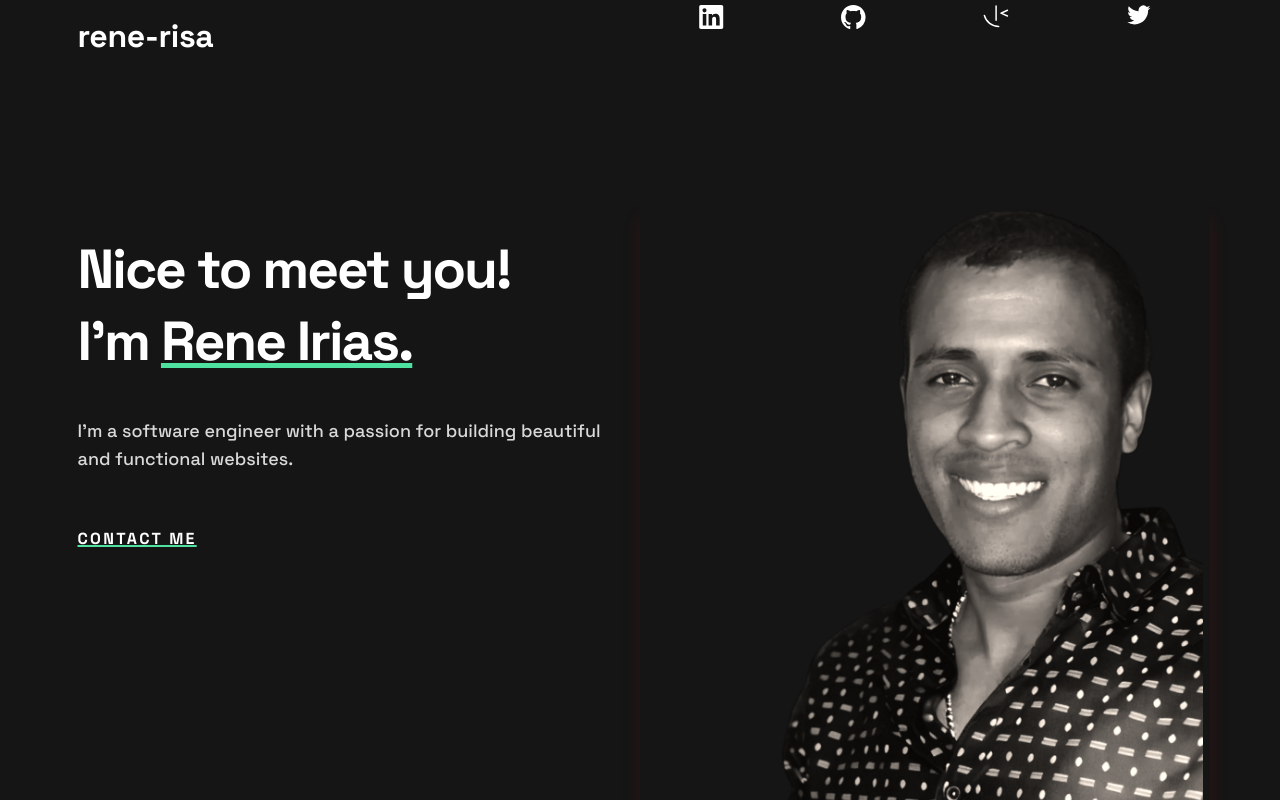
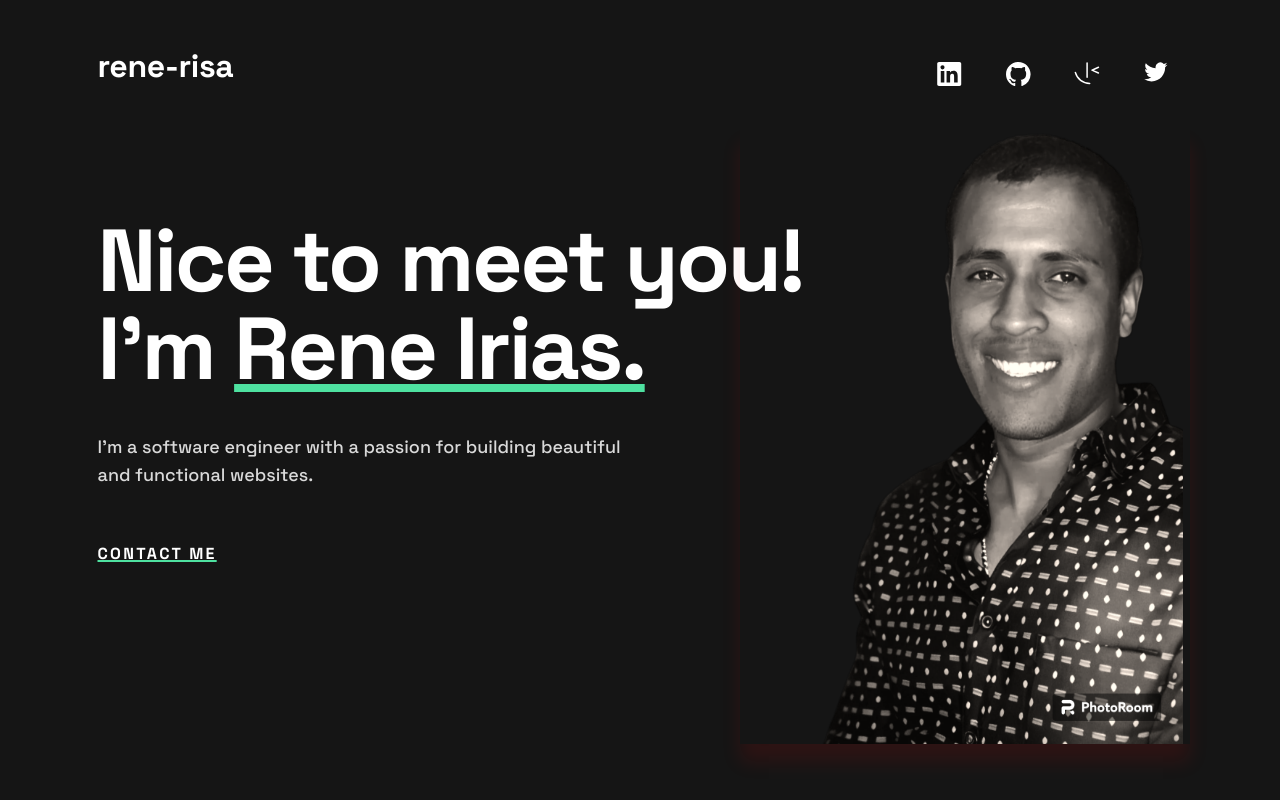
Before and after one commit to ReneRisa/portfolio, a React (Create React App) app: page / in a window 1280 px wide. Shown: the top 800 px of the page. Built offline with nearby package versions, Linux system fonts and the light colour scheme; no server answers.

Commit message:
header xl screen completed

```diff
--- a/public/index.html
+++ b/public/index.html
@@ -48,9 +48,9 @@
           <!--// col for the icons and portrait -->
           <div class="col-6 col-md-6 order-md-3" id="container-IconsPortrait">
             <!-- // row for the icons and portrait-->
-            <div class="row justify-content-center">
+            <div class="row justify-content-end">
               <!--// col for the icons -->
-              <div class="col-12">
+              <div class="col-12 col-md-8 col-xl-6" id="container-icons-header">
                 <!--// row for the icons -->
                 <div class="row justify-content-center">
                   <!--col for linkedin icon-->
@@ -85,7 +85,12 @@
               </div>-->
               <!--// col for the portrait picture-->
               <div class="col-12 mb-5" id="container-portrait">
-                <img src="./portrait-Photo.webp" alt="" class="img-fluid" />
+                <img
+                  src="./portrait-Photo.webp"
+                  alt=""
+                  class="img-fluid"
+                  id="portrait"
+                />
               </div>
               <!--// col for the circle
               <div class="col-12" id="circle">
@@ -126,45 +131,45 @@
         <!--row for skill sets -->
         <div class="row">
           <!--col for html -->
-          <div class="col-12 mt-5 mb-5 col-md-6">
+          <div class="col-12 mt-5 mb-5 col-md-6 col-xl-4">
             <p class="whiteLabel" id="skill-label">HTML</p>
             <p class="whiteLabel" id="experience-label">
               2 Years of Experience
             </p>
           </div>
           <!--col for css -->
-          <div class="col-12 mt-5 mb-5 col-md-6">
+          <div class="col-12 mt-5 mb-5 col-md-6 col-xl-4">
             <p class="whiteLabel" id="skill-label">CSS</p>
             <p class="whiteLabel" id="experience-label">
               2 Years of Experience
             </p>
           </div>
           <!--col for javascript -->
-          <div class="col-12 mt-5 mb-5 col-md-6">
+          <div class="col-12 mt-5 mb-5 col-md-6 col-xl-4">
             <p class="whiteLabel" id="skill-label">JavaScript</p>
             <p class="whiteLabel" id="experience-label">
               2 Years of Experience
             </p>
           </div>
           <!--col for react -->
-          <div class="col-12 mt-5 mb-5 col-md-6">
+          <div class="col-12 mt-5 mb-5 col-md-6 col-xl-4">
             <p class="whiteLabel" id="skill-label">React</p>
             <p class="whiteLabel" id="experience-label">1 Year of Experience</p>
           </div>
           <!--col for accessibility -->
-          <div class="col-12 mt-5 mb-5 col-md-6">
+          <div class="col-12 mt-5 mb-5 col-md-6 col-xl-4">
             <p class="whiteLabel" id="skill-label">Accessibility</p>
             <p class="whiteLabel" id="experience-label">1 Year of Experience</p>
           </div>
           <!--col for bootstrap -->
-          <div class="col-12 mt-5 mb-5 col-md-6">
+          <div class="col-12 mt-5 mb-5 col-md-6 col-xl-4">
             <p class="whiteLabel" id="skill-label">Bootstrap</p>
             <p class="whiteLabel" id="experience-label">
               2 Years of Experience
             </p>
           </div>
           <!--col for sass -->
-          <div class="col-12 mt-5 mb-5 col-md-6">
+          <div class="col-12 mt-5 mb-5 col-md-6 col-xl-4">
             <p class="whiteLabel" id="skill-label">Sass</p>
             <p class="whiteLabel" id="experience-label">1 Year of Experience</p>
           </div>
--- a/src/index.css
+++ b/src/index.css
@@ -367,4 +367,45 @@ code {
 }
 
 @media (min-width: 1200px) {
+  #container-Introduction {
+    padding-top: 15%;
+    justify-content: space-evenly;
+  }
+  #container-labelname > p {
+    margin-top: 50px;
+    margin-bottom: -30px;
+  }
+  #container-IconsPortrait {
+    margin-top: 10px;
+  }
+  #main-container {
+    width: auto;
+    background: var(--Black, #151515);
+  }
+  #container-header {
+    width: 1100px;
+  }
+
+  #container-portrait {
+    margin-top: 40px;
+    height: 618px;
+    width: 450px;
+  }
+  #portrait {
+    height: 618px;
+  }
+  #second-label {
+    font-size: 88px;
+    line-height: 88px; /* 100% */
+    letter-spacing: -2.5px;
+    text-align: left;
+    font-feature-settings: "clig" off, "liga" off;
+    margin-right: -200px;
+  }
+  #intro-label {
+    text-align: start;
+    line-height: 28px; /* 155.556% */
+    font-feature-settings: "clig" off, "liga" off;
+    font-size: 18px;
+  }
 }
```
